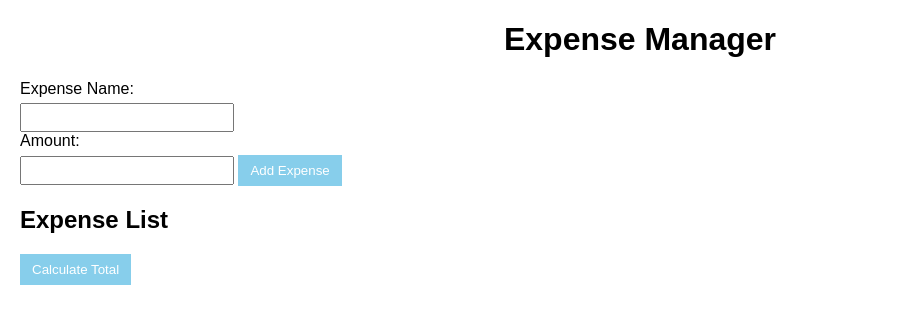
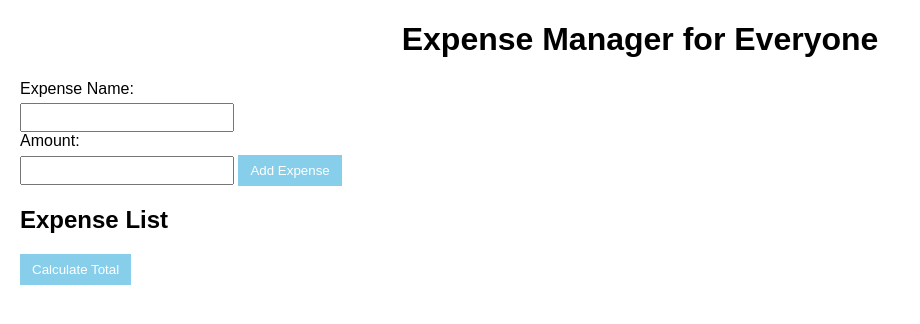
Before and after one commit to Muskansa1n1/project1, a plain HTML site: page index.html in a window 1280 px wide. Shown: the whole page, without its empty margins (0-920 px from the left). Drawn offline with Linux system fonts and the light colour scheme.

Commit message:
Update index.html

```diff
--- a/index.html
+++ b/index.html
@@ -5,7 +5,7 @@
     <link rel="stylesheet" href="style.css">
 </head>
 <body>
-    <h1>Expense Manager</h1>
+    <h1>Expense Manager for Everyone</h1>
     <form id="expenseForm">
         <label for="name">Expense Name:</label>
         <input type="text" id="name" required>
```
